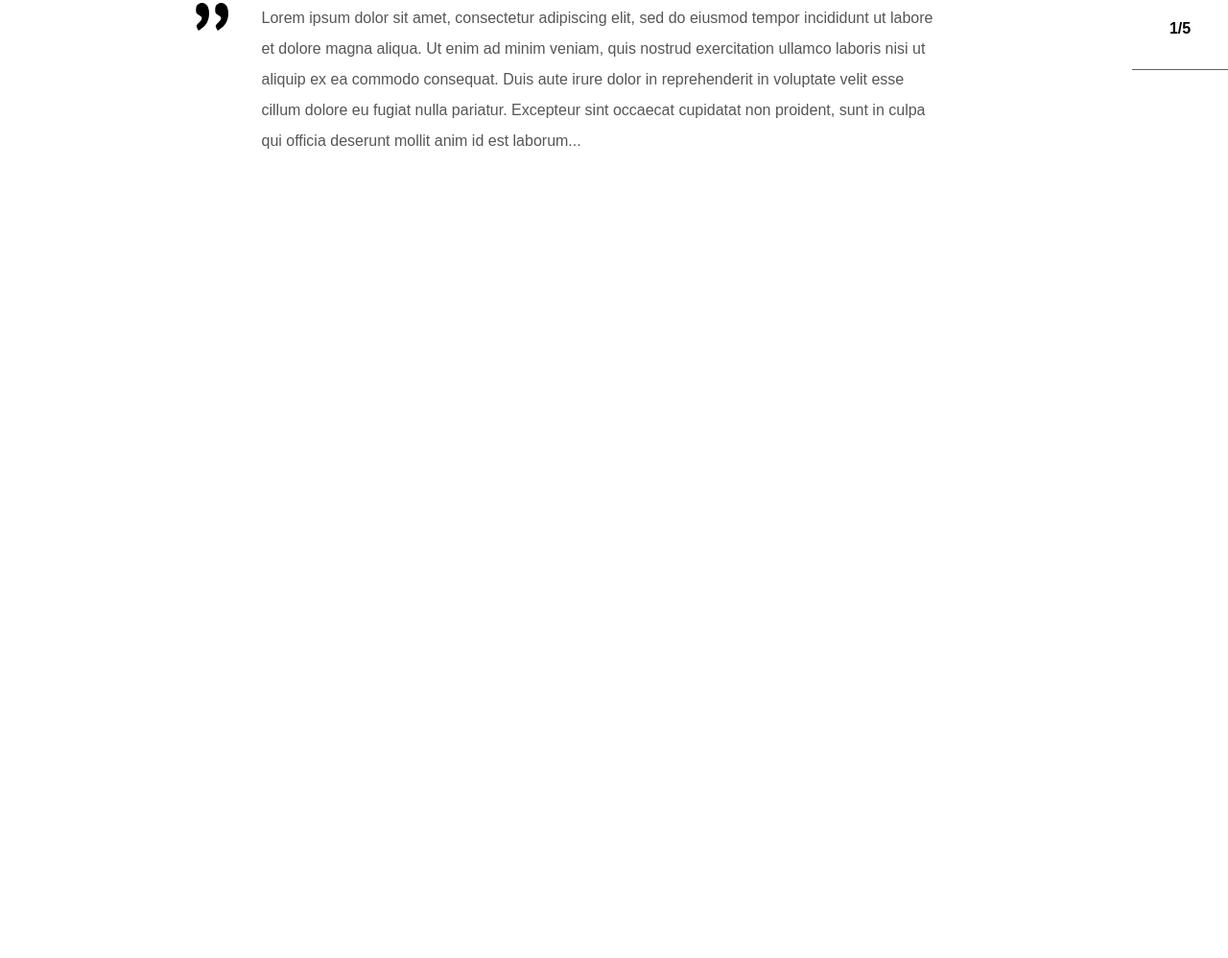
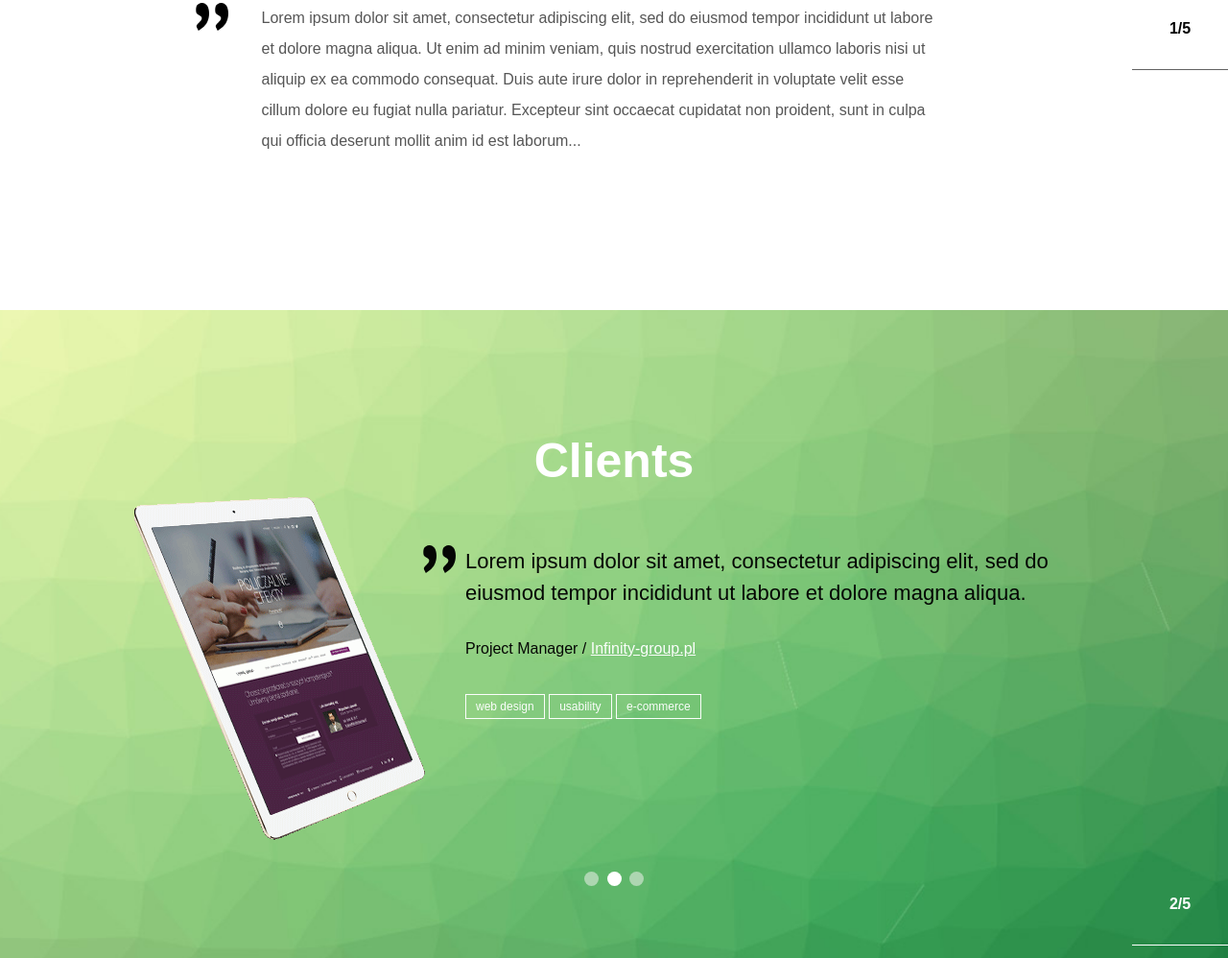
Before and after one commit to Radziewicz/IG, a website: page app/index.html in a window 1280 px wide. Shown: the part 962-1960 px from the top of the page at 96% size. Before the commit the page ends 1285 px from the top, so only its background shows below. Drawn offline with nearby package versions, Linux system fonts and the light colour scheme; files that its build step writes are made by us from their sources.

Commit message:
add section clients-desktop

```diff
--- a/app/index.html
+++ b/app/index.html
@@ -45,7 +45,6 @@
       <!-- MISSION -->
       <section class="mission">
           <h2 class="header">Mission</h2>
-            <div class="">
             <div class="mission__element">
               <svg class="quote" version="1" xmlns="http://www.w3.org/2000/svg" width="37.333" height="30.667" viewBox="0 0 28 23"><path d="M2.8 1.1C1.6 1.7 1 3.3 1 5.6c0 2.7.5 3.7 2.5 4.6 3.2 1.4 3.2 3.3-.1 6.3C1.3 18.5 1 19.2 2 21l1.1 2.1 3-2.1C10 18.1 12 14 12 8.5c0-6.8-4.3-10.3-9.2-7.4zM18.8 1.1c-1.2.6-1.8 2.2-1.8 4.5 0 2.7.5 3.7 2.5 4.6 3.2 1.4 3.2 3.3-.1 6.3-2.1 2-2.4 2.7-1.4 4.5l1.1 2.1 3-2.1C26 18.1 28 14 28 8.5c0-6.8-4.3-10.3-9.2-7.4z"/></svg>
               <p class="mission__element__text"> Lorem ipsum dolor sit amet, consectetur adipiscing elit, sed do eiusmod tempor incididunt ut labore et dolore magna aliqua. Ut enim ad minim veniam, quis nostrud exercitation ullamco laboris nisi ut aliquip ex ea commodo consequat. Duis aute irure dolor in reprehenderit in voluptate velit esse cillum dolore eu fugiat nulla pariatur. Excepteur sint occaecat cupidatat non proident, sunt in culpa qui officia deserunt mollit anim id est laborum...</p>
@@ -53,9 +52,73 @@
                 <h6>1/5</h6>
               </div>
             </div>
+        </section>
+        <!-- CLIENTS -->
+        <section class="clients">
+          <h2 class="header modifier">Clients</h2>
+            <div class="slideshow-container">
+
+
+                  <div class="mySlides fade">
+                    <div class="slide">
+                      <div><picture>
+                        <source media="(min-width: 650px)" srcset="../images/tablet.png">
+                        <img srcset="../images/tablet-sm.png" alt="" style="width:auto;">
+                      </picture></div>
+                      <svg class="quote margin" version="1" xmlns="http://www.w3.org/2000/svg" width="37.333" height="30.667" viewBox="0 0 28 23"><path d="M2.8 1.1C1.6 1.7 1 3.3 1 5.6c0 2.7.5 3.7 2.5 4.6 3.2 1.4 3.2 3.3-.1 6.3C1.3 18.5 1 19.2 2 21l1.1 2.1 3-2.1C10 18.1 12 14 12 8.5c0-6.8-4.3-10.3-9.2-7.4zM18.8 1.1c-1.2.6-1.8 2.2-1.8 4.5 0 2.7.5 3.7 2.5 4.6 3.2 1.4 3.2 3.3-.1 6.3-2.1 2-2.4 2.7-1.4 4.5l1.1 2.1 3-2.1C26 18.1 28 14 28 8.5c0-6.8-4.3-10.3-9.2-7.4z"/></svg>
+                      <div><p class="clients__text">Lorem ipsum dolor sit amet, consectetur adipiscing elit, sed do eiusmod tempor incididunt ut labore et dolore magna aliqua.</p>
+                      <p class="clients__mail">Project Manager / <a href="/">Infinity-group.pl</a></p>
+                      <a href="/" class="clients__btn">web design</a>
+                      <a href="/" class="clients__btn">usability</a>
+                      <a href="/" class="clients__btn">e-commerce</a></div>
+                    </div>
                   </div>
 
+                  <div class="mySlides fade">
+                    <div class="slide">
+                      <div><picture>
+                        <source media="(min-width: 650px)" srcset="../images/tablet.png">
+                        <img srcset="../images/tablet-sm.png" alt="" style="width:auto;">
+                      </picture></div>
+                      <svg class="quote margin" version="1" xmlns="http://www.w3.org/2000/svg" width="37.333" height="30.667" viewBox="0 0 28 23"><path d="M2.8 1.1C1.6 1.7 1 3.3 1 5.6c0 2.7.5 3.7 2.5 4.6 3.2 1.4 3.2 3.3-.1 6.3C1.3 18.5 1 19.2 2 21l1.1 2.1 3-2.1C10 18.1 12 14 12 8.5c0-6.8-4.3-10.3-9.2-7.4zM18.8 1.1c-1.2.6-1.8 2.2-1.8 4.5 0 2.7.5 3.7 2.5 4.6 3.2 1.4 3.2 3.3-.1 6.3-2.1 2-2.4 2.7-1.4 4.5l1.1 2.1 3-2.1C26 18.1 28 14 28 8.5c0-6.8-4.3-10.3-9.2-7.4z"/></svg>
+                      <div><p class="clients__text">Lorem ipsum dolor sit amet, consectetur adipiscing elit, sed do eiusmod tempor incididunt ut labore et dolore magna aliqua.</p>
+                      <p class="clients__mail">Project Manager / <a href="/">Infinity-group.pl</a></p>
+                      <a href="/" class="clients__btn">web design</a>
+                      <a href="/" class="clients__btn">usability</a>
+                      <a href="/" class="clients__btn">e-commerce</a></div>
+                    </div>
+                  </div>
+
+
+                  <div class="mySlides fade">
+                    <div class="slide">
+                      <div><picture>
+                        <source media="(min-width: 650px)" srcset="../images/tablet.png">
+                        <img srcset="../images/tablet-sm.png" alt="" style="width:auto;">
+                      </picture></div>
+                      <svg class="quote margin" version="1" xmlns="http://www.w3.org/2000/svg" width="37.333" height="30.667" viewBox="0 0 28 23"><path d="M2.8 1.1C1.6 1.7 1 3.3 1 5.6c0 2.7.5 3.7 2.5 4.6 3.2 1.4 3.2 3.3-.1 6.3C1.3 18.5 1 19.2 2 21l1.1 2.1 3-2.1C10 18.1 12 14 12 8.5c0-6.8-4.3-10.3-9.2-7.4zM18.8 1.1c-1.2.6-1.8 2.2-1.8 4.5 0 2.7.5 3.7 2.5 4.6 3.2 1.4 3.2 3.3-.1 6.3-2.1 2-2.4 2.7-1.4 4.5l1.1 2.1 3-2.1C26 18.1 28 14 28 8.5c0-6.8-4.3-10.3-9.2-7.4z"/></svg>
+                      <div><p class="clients__text">Lorem ipsum dolor sit amet, consectetur adipiscing elit, sed do eiusmod tempor incididunt ut labore et dolore magna aliqua.</p>
+                      <p class="clients__mail">Project Manager / <a href="/">Infinity-group.pl</a></p>
+                      <a href="/" class="clients__btn">web design</a>
+                      <a href="/" class="clients__btn">usability</a>
+                      <a href="/" class="clients__btn">e-commerce</a></div>
+                    </div>
+                  </div>
+                <br>
+                <div style="text-align:center">
+                  <span class="dot"></span>
+                  <span class="dot"></span>
+                  <span class="dot"></span>
+               </div>
+              </div>
+              <div class="position position--modifier">
+                <h6>2/5</h6>
+              </div>
+
+
+
         </section>
+
 
 
 
--- a/app/scripts/main.js
+++ b/app/scripts/main.js
@@ -0,0 +1,19 @@
+var slideIndex = 0;
+showSlides();
+
+function showSlides() {
+  var i;
+  var slides = document.getElementsByClassName("mySlides");
+  var dots = document.getElementsByClassName("dot");
+  for (i = 0; i < slides.length; i++) {
+    slides[i].style.display = "none";
+  }
+  slideIndex++;
+  if (slideIndex > slides.length) {slideIndex = 1}
+  for (i = 0; i < dots.length; i++) {
+    dots[i].className = dots[i].className.replace(" active", "");
+  }
+  slides[slideIndex-1].style.display = "block";
+  dots[slideIndex-1].className += " active";
+  setTimeout(showSlides, 4000);
+}
--- a/app/styles/_mission.scss
+++ b/app/styles/_mission.scss
@@ -1,11 +1,4 @@
-.header {
-    font-size: 25px;
-    text-align: center;
-    color: #2d2d2d;
-    @media only screen and (min-width: 880px) {
-        font-size: 50px;
-    }
-}
+
 
 .mission {
     padding: 40px 0 70px 0;
--- a/app/styles/_utilities.scss
+++ b/app/styles/_utilities.scss
@@ -27,3 +27,27 @@
         }
       }
 }
+.position--modifier {
+    color: #fff;
+    align-items: center;
+    h6:after {
+        background-color: #fff;
+    }
+}
+
+.header {
+    font-size: 25px;
+    text-align: center;
+    color: #2d2d2d;
+    @media only screen and (min-width: 880px) {
+        font-size: 50px;
+    }
+}
+
+.margin {
+    margin-top: 50px;
+}
+
+.modifier {
+    color: #fff;
+}
--- a/app/styles/main.scss
+++ b/app/styles/main.scss
@@ -1,3 +1,4 @@
+@import '_clients';
 @import '_hero';
 @import '_mission';
 @import '_nav';
```
Also changed, not shown: app/images/tablet-sm.png (added). Lines whose indentation alone changed are shown as unchanged.
